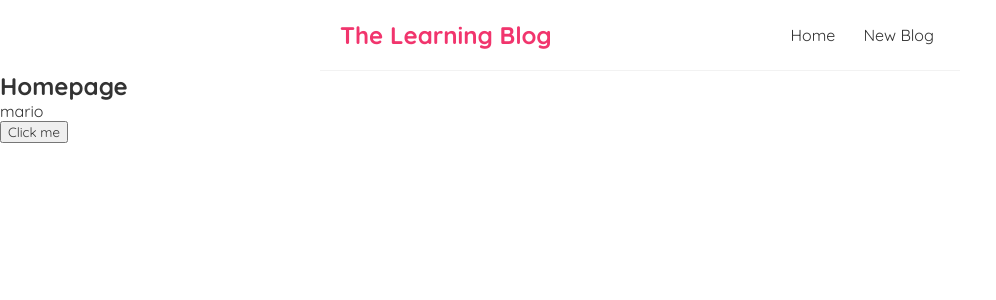
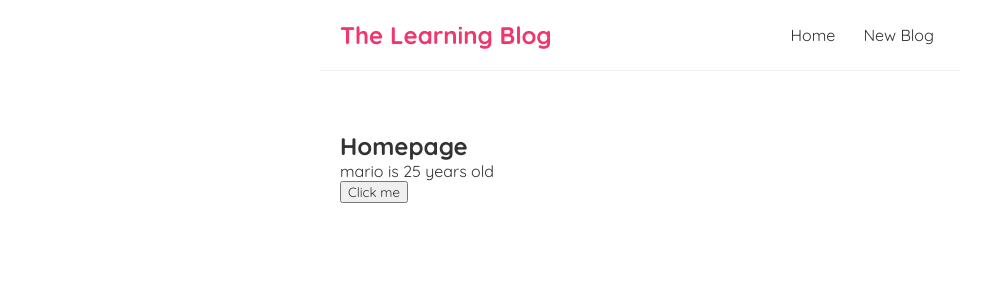
Before and after one commit to AryaKris/ReactBlog, a React (Create React App) app in the folder react-blog/: page / in a window 1280 px wide. Shown: the top 300 px of the page, without its empty margins (0-996 px from the left). Built offline with nearby package versions, Linux system fonts and the light colour scheme.

Commit message:
useHooks

```diff
--- a/react-blog/src/App.js
+++ b/react-blog/src/App.js
@@ -9,7 +9,7 @@
   return (
     <div className="App">
       <Navbar />
-      <div ClassName="content">
+      <div className="content">
 
         <Home />
 
--- a/react-blog/src/Home.js
+++ b/react-blog/src/Home.js
@@ -5,6 +5,7 @@
 
 //    let name = 'mario';
 const[name, setName] = useState('mario');
+const [age, setAge] = useState(25);
    const handleClick = () =>{
        setName('luigi')
    }
@@ -13,7 +14,7 @@
     return (
         <div className="home">
             <h2>Homepage</h2>
-            <p>{name}</p>
+            <p>{name} is {age} years old</p>
             <button onClick = {handleClick}> Click me</button>
 
         </div>
```
